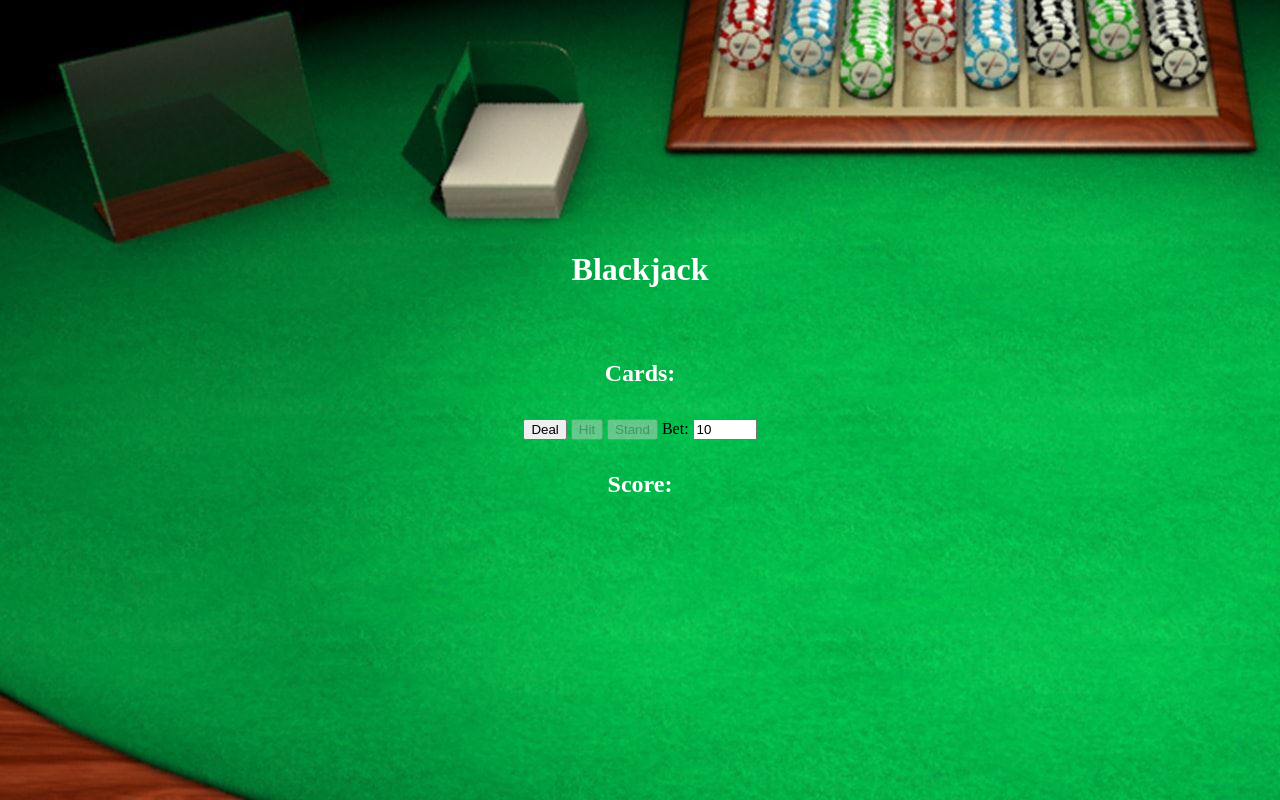
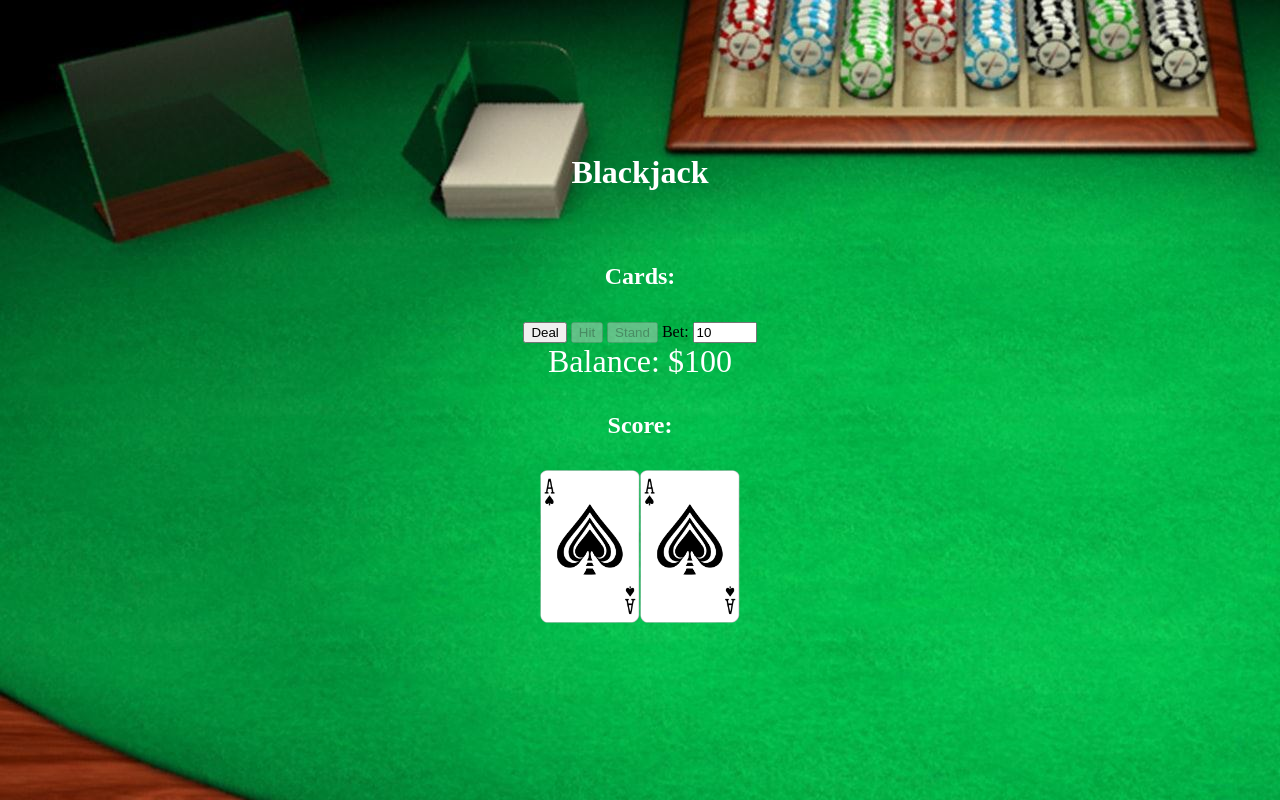
Before and after one commit to Jaypopy/Blackjack, a plain HTML site: page index.html in a window 1280 px wide. Drawn offline with Linux system fonts and the light colour scheme.

Commit message:
Random update

```diff
--- a/blackjackscript.js
+++ b/blackjackscript.js
@@ -16,7 +16,7 @@ var deck = {
     deckArray: [],
     initialize: function () {
         var suitArray, rankArray, s, r;
-        suitArray = ["clubs", "diamonds", " earts", "spades"];
+        suitArray = ["clubs", "diamonds", "hearts", "spades"];
         rankArray = [2, 3, 4, 5, 6, 7, 8, 9, 10, "J", "Q", "K", "A"];
         for (s = 0; s < suitArray.length; s += 1) {
             for (r = 0; r < rankArray.length; r += 1) {
@@ -213,6 +213,7 @@ function stand() {
 
 var cardsImages = ["2C.png", "3C.png", "4C.png","5C.png","6C.png","7C.png","8C.png","9C.png","10C.png","JC.png", "QC.png", "KC.png", "AC.png", "2D.png", "3D.png", "4D.png","5D.png","6D.png","7D.png","8D.png","9D.png","10D.png","JD.png", "QD.png", "KD.png", "AD.png", "2H.png", "3H.png", "4H.png","5H.png","6H.png","7H.png","8H.png","9H.png","10H.png","JH.png", "QH.png", "KH.png", "AH.png", "2S.png", "3S.png", "4S.png","5S.png","6S.png","7S.png","8S.png","9S.png","10S.png","JS.png", "QS.png", "KS.png", "AS.png",];
 
-var image = '<img src="carddeck/'+cardsImages[]+'">';
+var image = '<img class="cardpicture" src="carddeck/'+cardsImages[51]+'">';
 
 document.getElementById("player-picture").innerHTML = image;
+document.getElementById("player-picture2").innerHTML = image;
--- a/index.html
+++ b/index.html
@@ -25,7 +25,10 @@
    </form>
     <h4 class="tag">Score:</h4>
     <div class="white" id="player-score"></div>
-    <div class="white" id="player-picture"></div>
+    <div class="card-table">
+         <div id="player-picture"></div>
+         <div id="player-picture2"></div>
+    </div>
     <div class="white" id="dealer-draw"></div>
     <div class="white" id="dealer-score"></div>
     <h2 class="white" id="text-message"></h2>
--- a/style.css
+++ b/style.css
@@ -46,3 +46,14 @@ align-items: center;
 .white{
 color:white;
 }
+
+.cardpicture{
+    height: auto;
+    width: auto;
+    max-width: 100px;
+}
+
+.card-table{
+    display: flex;
+    justify-content: space-evenly;
+}
```
